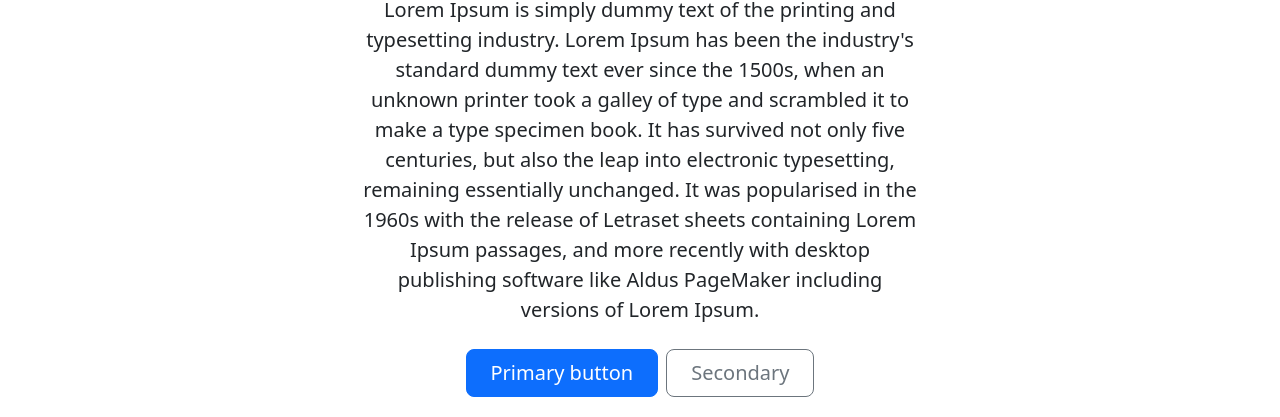
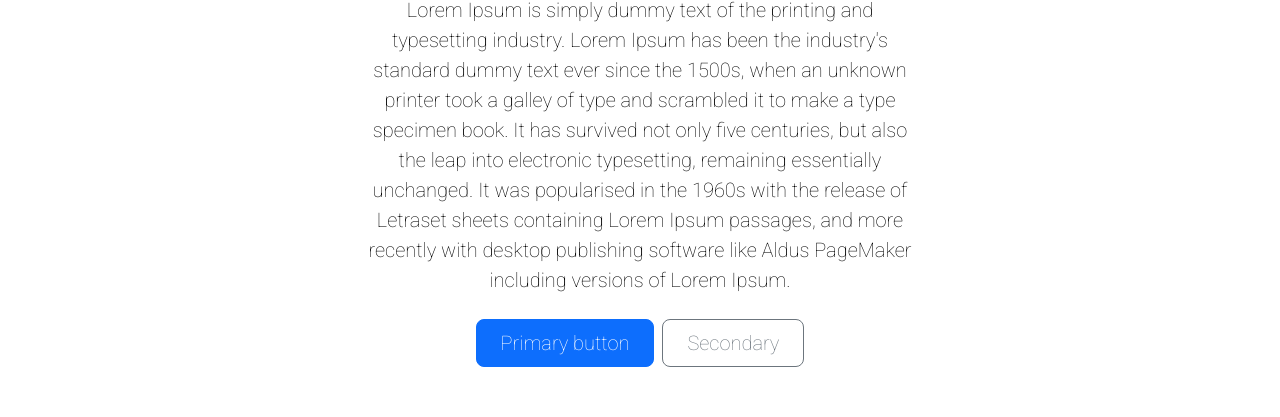
Before and after one commit to aliarslan93/Bootstrap-Utilities, a website: page src/index.html in a window 1280 px wide. Shown: the part 191-608 px from the top of the page. Drawn offline with nearby package versions, Linux system fonts and the light colour scheme; files that its build step writes are made by us from their sources.

Commit message:
Add Common SCSS

```diff
--- a/src/app.scss
+++ b/src/app.scss
@@ -10,3 +10,4 @@
 
 
 @import "../node_modules/bootstrap/scss/bootstrap.scss";
+@import "elements/common";
--- /dev/null
+++ b/src/elements/_common.scss
@@ -0,0 +1,7 @@
+*{
+  box-sizing: border-box;
+}
+html, body{
+  font-family: 'Roboto', sans-serif;
+  color: #000;
+}
```
